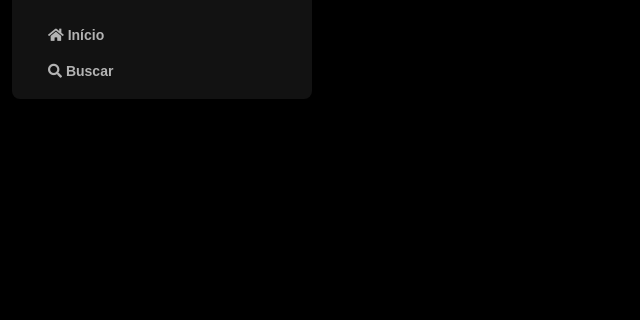
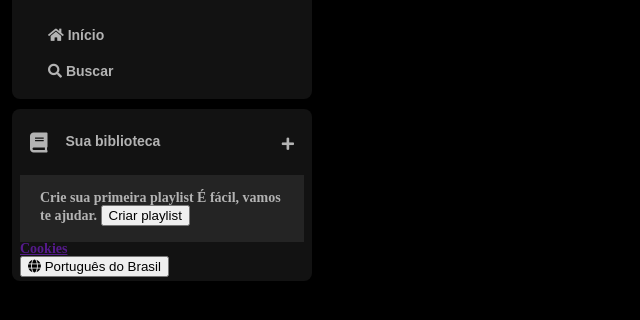
Before and after one commit to amandasfonsec/spotify-imersao-alura, a plain HTML site: page index.html in a window 1280 px wide. Shown: the part 74-394 px from the top of the page, without its empty margins (0-640 px from the left). Drawn offline with Linux system fonts and the light colour scheme.

Commit message:
commit aula 02 - 1

```diff
--- a/index.html
+++ b/index.html
@@ -14,13 +14,12 @@
 </head>
 <body>
     <div class="sidebar">
-        <nav class="sidebar_navigation">
+        <nav class="sidebar__navigation">
             <div class="logo">
                 <a href="">
                     <img src="./assets/icons/logo-spotify.png" alt="Logo do Spotify">
                 </a>
             </div>
-                <div>
                     <ul>
                         <li>
                             <a href="">
@@ -35,8 +34,36 @@
                             </a>
                         </li>
                     </ul>
+        </nav>
+
+        <div class="library">
+            <div class="library__content">
+                <button class="library__button">
+                    <span class="fa fas fa-book"></span>
+                    <span>Sua biblioteca</span>
+                </button>
+                <span class="fa fa-plus"></span>
+            </div>
+
+            <section class="section__playlist">
+                <div class="section__playlist__content">
+                    <span class="text title">Crie sua primeira playlist</span>
+                    <span class="text subtitle">É fácil, vamos te ajudar.</span>
+                    <button class="section__playlist__button">
+                        <span>Criar playlist</span>
+                    </button>
                 </div>
-        </nav>
+            </section>
+            <div class="cookies">
+                <a href="">Cookies</a>
+            </div>
+            <div class="languages">
+                <button class="languages__button">
+                    <span class="fa fa-globe"></span>
+                    <span>Português do Brasil</span>
+                </button>
+            </div>
+        </div>
     </div>
 </body>
 </html>
--- a/styles.css
+++ b/styles.css
@@ -11,13 +11,13 @@ body {
     width: 300px;
 }
 
-.sidebar_navigation {
+.sidebar__navigation {
     background-color: #121212;
     border-radius: 8px;
     padding: 16px 0 0 16px;
 }
 
-.sidebar_navigation .logo {
+.sidebar__navigation .logo {
     background: #121212;
     display: flex;
     border-radius: 8px;
@@ -45,3 +45,60 @@ body {
     font-size: 14px;
     font-family: "DM Sans", sans-serif;
 }
+
+.library {
+    background-color: #121212;
+    border-radius: 8px;
+    display: flex;
+    justify-content: space-between;
+    flex-direction: column;
+    padding: 4px 8px;
+    color: #b3b3b3;
+    font-weight: 600;
+    font-size: 14px;
+    margin-top: 10px;
+}
+
+.library .library__content {
+    display: flex;
+    justify-content: space-between;
+}
+
+.library .library__button {
+    display: flex;
+    margin-right: 10px;
+    color: #b3b3b3;
+    background-color: transparent;
+    border: none;
+    font-size: 14px;
+    font-weight: 700;
+    font-family: "DM Sans", sans-serif;
+    text-align: center;
+    text-decoration: none;
+    text-transform: none;
+    padding: 20px 10px;
+}
+
+.library .library__button .fa {
+    font-size: 20px;
+    margin-right: 10px;
+    font-weight: 300;
+    padding-right: 8px;
+}
+
+.library .library__content .fa-plus{
+    margin: 24px 10px;
+}
+
+.section__playlist {
+    display: flex;
+    align-items: flex-start;
+    justify-content: space-between;
+    gap: 20px;
+    background-color: #242424;
+    color: #b3b3b3;
+    font-weight: 600;
+    font-size: 14px;
+    margin: 8 0;
+    padding: 16px 20px;
+}
```
